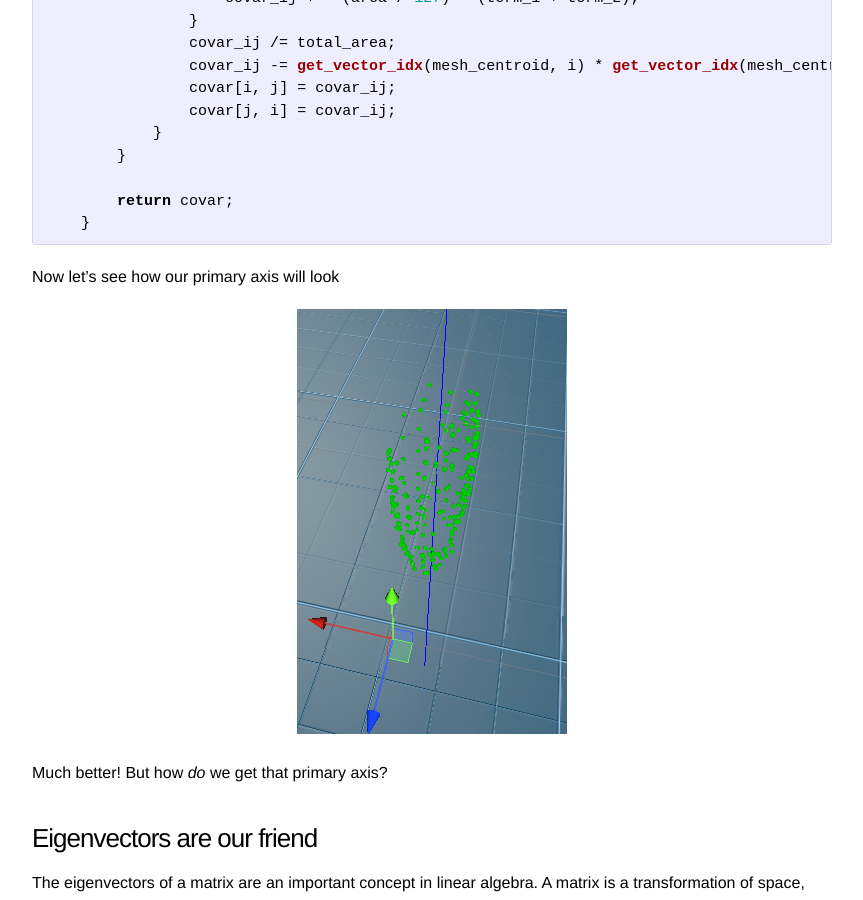
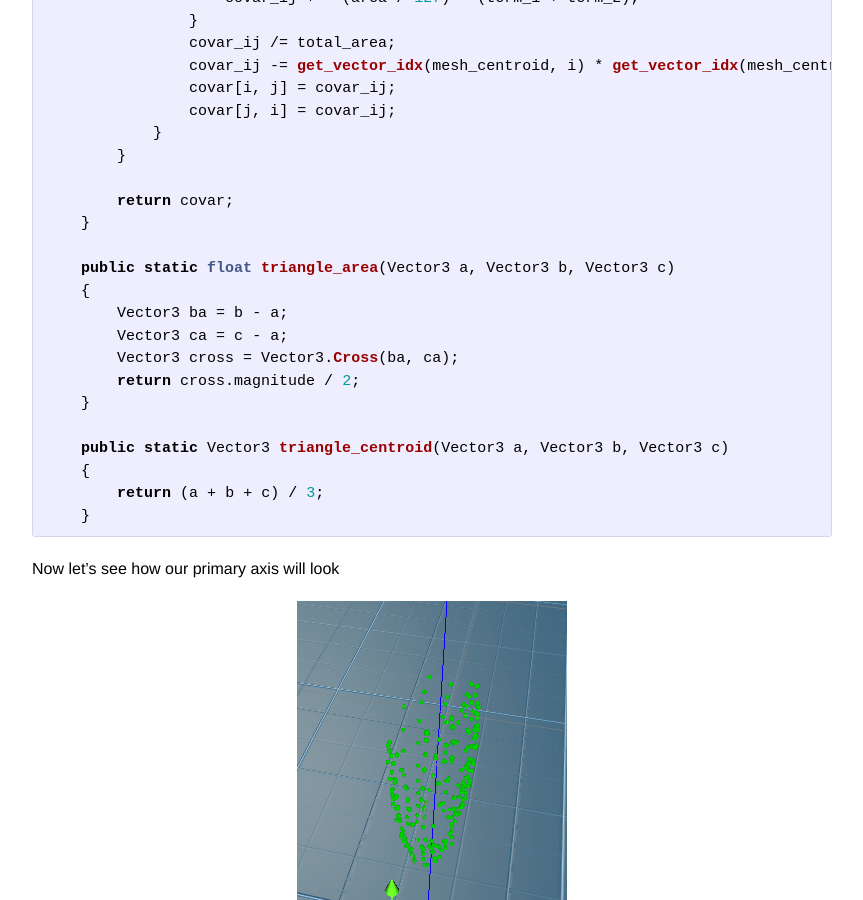
Before and after one commit to AliBharwani/alibharwani.github.io, a Jekyll site: the page built from _posts/2022-09-28-bounding-capsules.markdown, in a window 1280 px wide and 900 px high, scrolled down 5136 px. Shown: the whole window, without its empty margins (208-1071 px from the left). Built offline with Jekyll 4.4.1, drawn with Linux system fonts in a browser that asks for light colours; formulas are drawn with MathJax 3.

Commit message:
Add missing triangle functions

````diff
--- a/_posts/2022-09-28-bounding-capsules.markdown
+++ b/_posts/2022-09-28-bounding-capsules.markdown
@@ -164,6 +164,19 @@ Let's see how this looks implemented into code:
         }
 
         return covar;
+    }
+
+    public static float triangle_area(Vector3 a, Vector3 b, Vector3 c)
+    {
+        Vector3 ba = b - a;
+        Vector3 ca = c - a;
+        Vector3 cross = Vector3.Cross(ba, ca);
+        return cross.magnitude / 2;
+    }
+
+    public static Vector3 triangle_centroid(Vector3 a, Vector3 b, Vector3 c)
+    {
+        return (a + b + c) / 3;
     }
 ```
 
````
